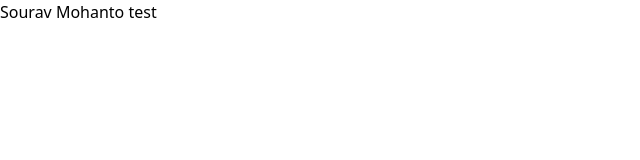
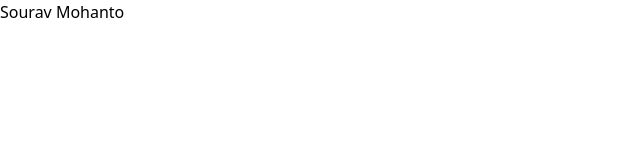
Before and after one commit to Sourav-personal/portfolio, a React (Vite) app: page / in a window 1280 px wide. Shown: the top 160 px of the page, without its empty margins (0-640 px from the left). Built offline with nearby package versions, Linux system fonts and the light colour scheme.

Commit message:
edit readmi.md

```diff
--- a/src/App.tsx
+++ b/src/App.tsx
@@ -2,7 +2,7 @@ function App() {
 
   return (
     <>
-      <h1 className="text-3xl text-center">Sourav Mohanto test</h1>
+      <h1 className="text-3xl text-center">Sourav Mohanto</h1>
     </>
   )
 }
```
Also changed, not shown: 1 other file (tests, documents, lock files or other folders).
